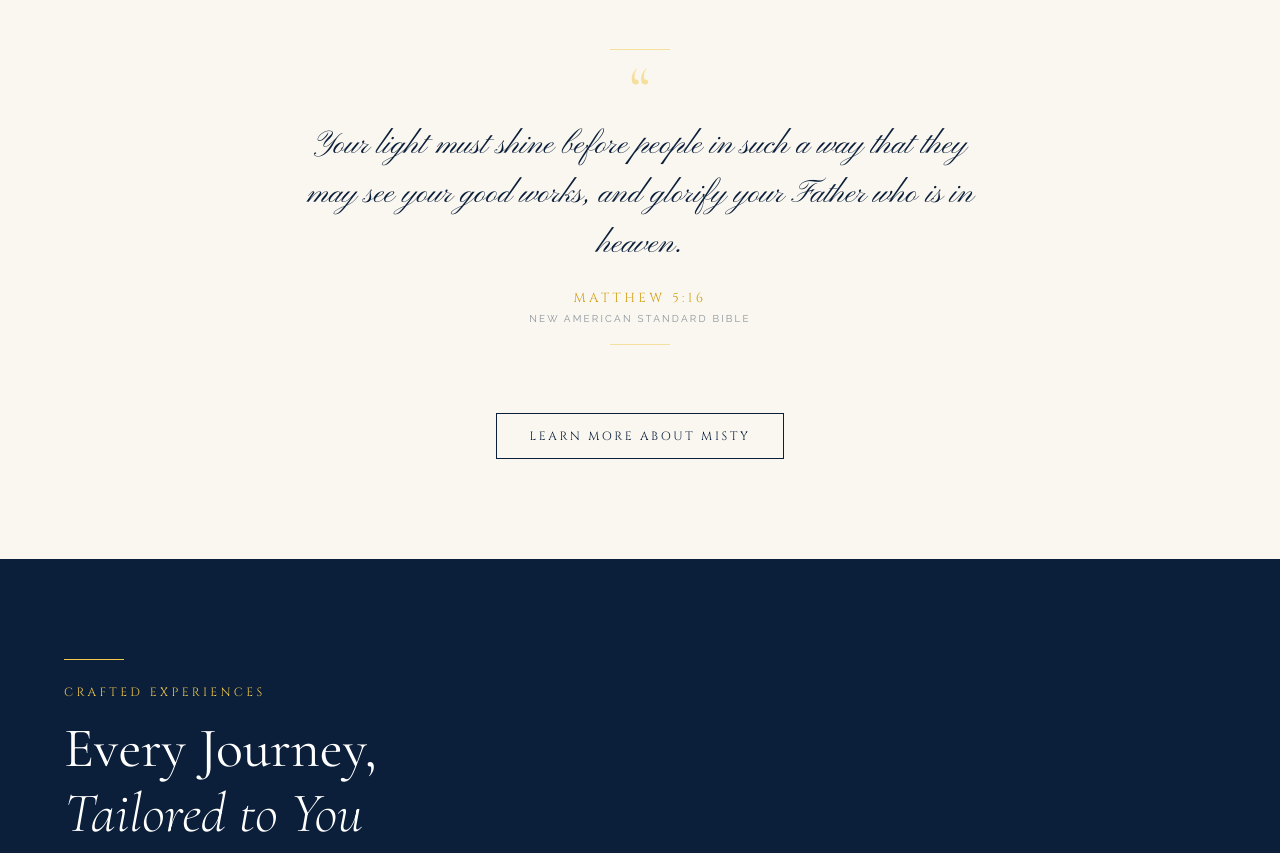
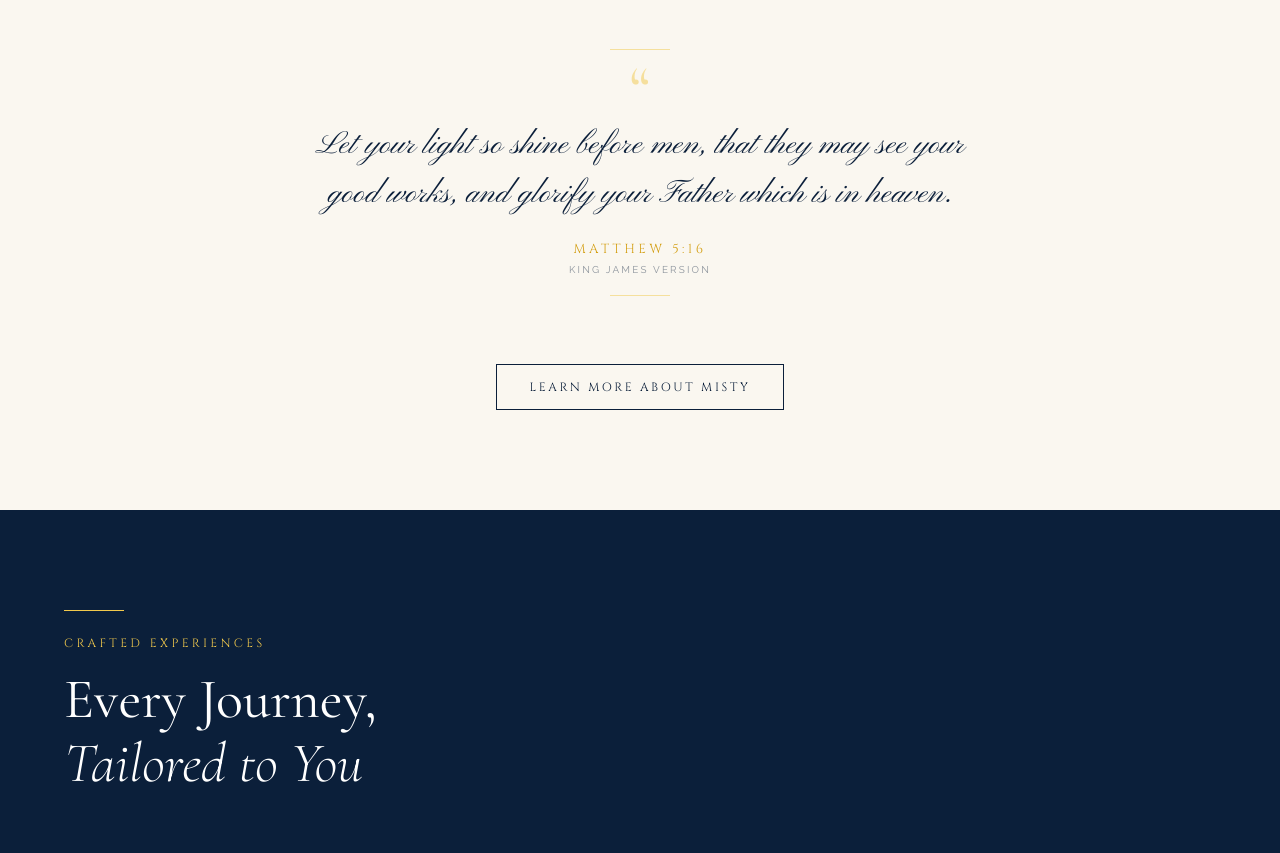
Before and after one commit to Daniel-Projectt/shining-light-travel, a plain HTML site: page index.html in a window 1280 px wide. Shown: the part 3180-4033 px from the top of the page. Drawn offline with nearby package versions, Linux system fonts and the light colour scheme.

Commit message:
about: switch Matthew 5:16 verse to King James Version (KJV)

```diff
--- a/index.html
+++ b/index.html
@@ -167,10 +167,10 @@
         <p class="about__mission-text">To bring glory to God by creating vacation experiences that strengthen families and nurture marriages.</p>
         <blockquote class="about__verse">
           <span class="about__verse-mark">&ldquo;</span>
-          <p class="about__verse-text">Your light must shine before people in such a way that they may see your good works, and glorify your Father who is in heaven.</p>
+          <p class="about__verse-text">Let your light so shine before men, that they may see your good works, and glorify your Father which is in heaven.</p>
           <cite class="about__verse-ref">
             <span class="about__verse-ref-book">Matthew 5:16</span>
-            <span class="about__verse-ref-version">New American Standard Bible</span>
+            <span class="about__verse-ref-version">King James Version</span>
           </cite>
         </blockquote>
         <a href="#contact" class="btn btn--outline-dark">Learn More About Misty</a>
```
